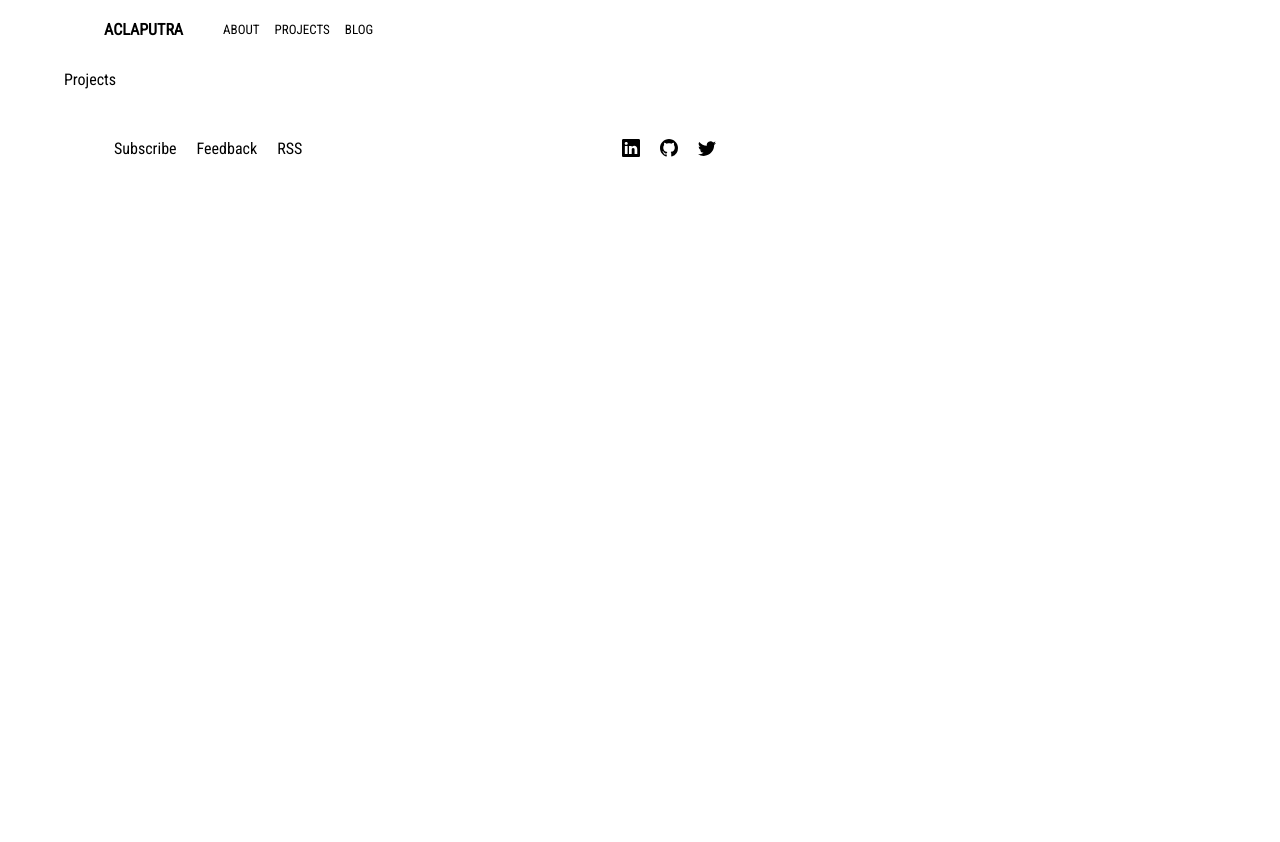
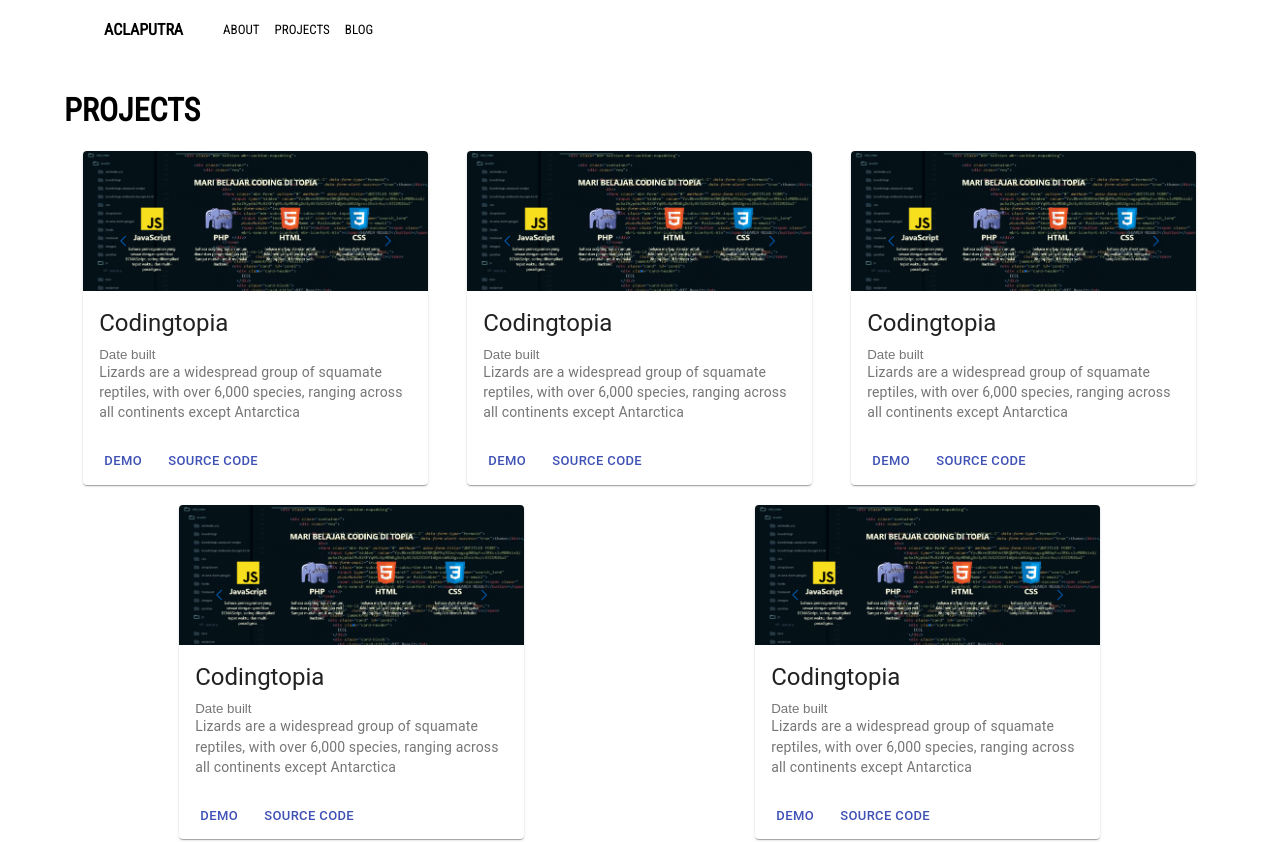
Before and after one commit to Aclaputra/aclaputra.github.io, a React (Create React App) app: page /projects in a window 1280 px wide. Shown: the top 842 px of the page. Before the commit the page ends 800 px from the top, so only its background shows below. Built offline with nearby package versions, Linux system fonts and the light colour scheme.

Commit message:
modified Projects

```diff
--- a/src/routes/Projects.js
+++ b/src/routes/Projects.js
@@ -1,9 +1,30 @@
 import React from 'react'
-
+import '../styles/Projects.css'
+import '../styles/responsive.css'
+import Project from './Project'
 function Projects() {
     return (
-        <div>
-            Projects
+        <div className="projects">
+            <div className="upper__projects">
+                <h1>PROJECTS</h1>
+            </div>
+            <div className="list__projects">
+                <div className="list__project">
+                    <Project className="project__content"/>
+                </div>
+                <div className="list__project">
+                    <Project className="project__content"/>
+                </div>
+                <div className="list__project">
+                    <Project className="project__content"/>
+                </div>
+                <div className="list__project">
+                    <Project className="project__content"/>
+                </div>
+                <div className="list__project">
+                    <Project className="project__content"/>
+                </div>
+            </div>
         </div>
     )
 }
```
